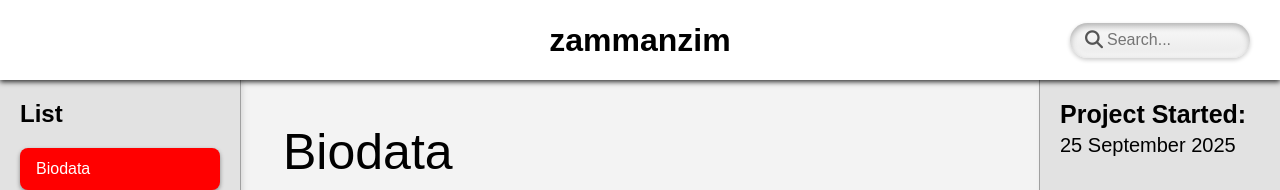
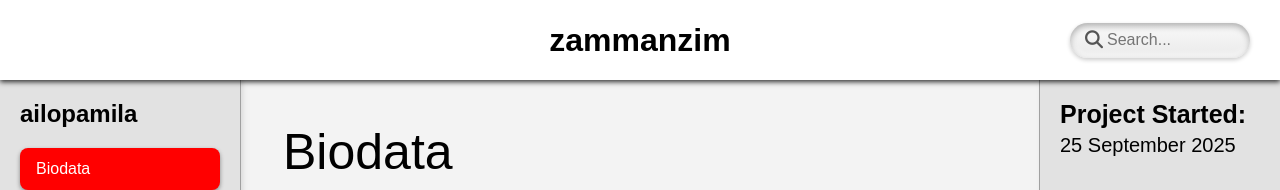
Before and after one commit to zammanzim/tuagskelasznyz, a plain HTML site: page index.html in a window 1280 px wide. Shown: the top 190 px of the page. Drawn offline with Linux system fonts and the light colour scheme.

Commit message:
Update index.html

```diff
--- a/index.html
+++ b/index.html
@@ -288,7 +288,7 @@
     </header>
     <div class="container">
         <nav class="sidebar">
-            <h2>List</h2>
+            <h2>ailopamila</h2>
             <ul>
                 <li><a href="ntzam.html" class="active">Biodata</a></li>
                 <li><a href="MainPhone.html">Main Phone</a></li>
@@ -438,4 +438,5 @@
     </script>
 </body>
 
+
 </html>
```
